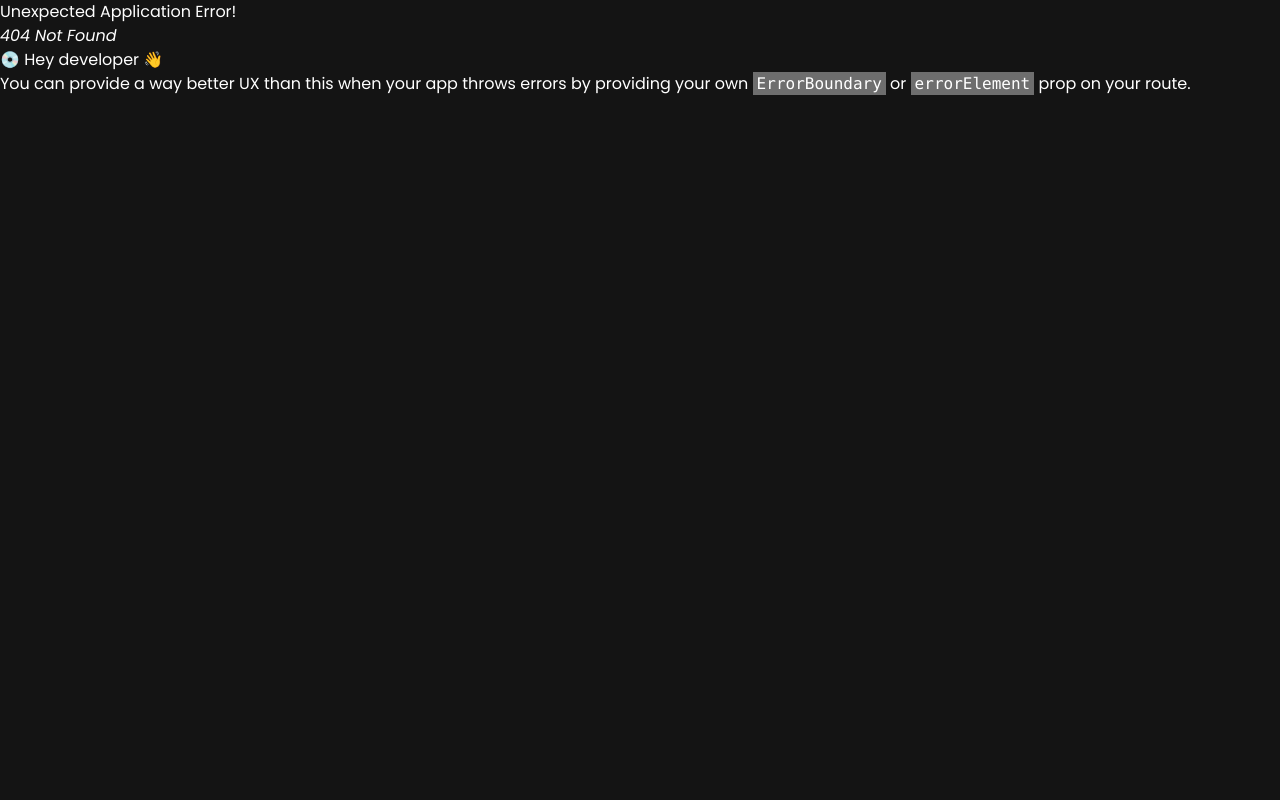
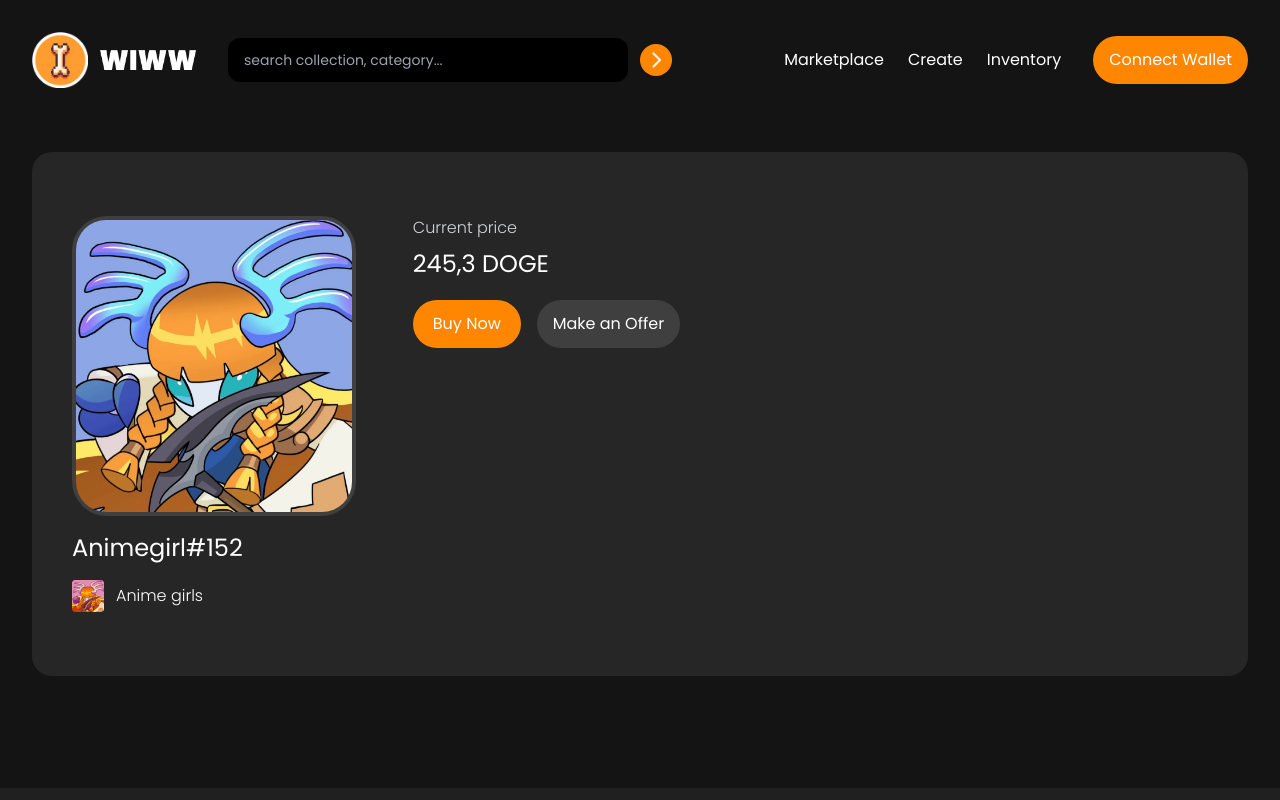
Before and after one commit to AbdurRehman1312/nft_marketplace, a React (Vite) app: page /buy-nft in a window 1280 px wide. Before the commit this address had no page. Shown: the top 800 px of the page. Built offline with nearby package versions, Linux system fonts and the light colour scheme.

Commit message:
refactor: Update NftCard styles for Inventory page

```diff
--- a/src/components/NftCard/NftCard.jsx
+++ b/src/components/NftCard/NftCard.jsx
@@ -4,7 +4,7 @@ import { Badge } from "@/components/ui/badge"
 import OrangeBtnArrow from '../OrangeBtnArrow/OrangeBtnArrow'
 import { Link } from 'react-router-dom'
 
-const NftCard = ({ buy = false, badge = true, highlighted = true, styles, nftimg, desc = true, nftName, nftCaption, boughtOrFloor, category }) => {
+const NftCard = ({ buy = false, badge = true, highlighted = true, styles, nftimg, desc = true, nftName, nftCaption, boughtOrFloor, category, link = "/marketplace" }) => {
     return (
         <div className={` md:h-[250px] h-[300px]   relative rounded-[30px] border-4 ${styles} ${highlighted ? 'border-orange-500' : 'border-secondary'} overflow-hidden`}>
             {badge ? (<Badge className="text-nowrap">{category}</Badge>) : null}
@@ -16,7 +16,7 @@ const NftCard = ({ buy = false, badge = true, highlighted = true, styles, nftimg
                         <p className='text-white font-extralight'>{nftCaption}</p>
                         {buy ? (<h1 className='text-white font-semibold'>{boughtOrFloor}</h1>) : null}
                     </div>
-                    <Link to='/marketplace' className='text-white text-sm font-semibold flex-shrink-0'><OrangeBtnArrow /></Link>
+                    <Link to={link} className='text-white text-sm font-semibold flex-shrink-0'><OrangeBtnArrow /></Link>
                 </div>
             </div>) : null}
         </div>
--- a/src/components/ui/carousel.jsx
+++ b/src/components/ui/carousel.jsx
@@ -133,9 +133,8 @@ CarouselContent.displayName = "CarouselContent"
 
 const CarouselItem = React.forwardRef(({ className, index, ...props }, ref) => {
   const { orientation, id, activeIndex } = useCarousel();
-  const isActive = id === "top-collection" && index === activeIndex; // Check if active for top-collection carousel
+  const isActive = id === "top-collection" && index === activeIndex;
 
-  // Conditional class name for scaling
   const itemClassName = cn(
     "w-full shrink-0 grow-0 transition-transform",
     isActive ? "scale-100" : "scale-100", // Apply scaling transformation only if active
--- a/src/main.jsx
+++ b/src/main.jsx
@@ -13,6 +13,7 @@ import Home from './pages/Home/Home.jsx';
 import MarketPlace from './pages/MarketPlace/MarketPlace.jsx';
 import Create from './pages/Create/Create.jsx';
 import Inventory from './pages/Inventory/Inventory.jsx';
+import BuyNft from './pages/BuyNft/BuyNft.jsx';
 
 
 
@@ -23,6 +24,7 @@ const router = createBrowserRouter(
       <Route path="marketplace" element={<MarketPlace />} />
       <Route path="create" element={<Create />} />
       <Route path="inventory" element={<Inventory />} />
+      <Route path="buy-nft" element={<BuyNft />} />
     </Route>
   )
 );
--- /dev/null
+++ b/src/pages/BuyNft/BuyNft.jsx
@@ -0,0 +1,37 @@
+import React from 'react'
+import * as images from "../../assets"
+import OrangeBtnText from '@/components/OrangeBtnText/OrangeBtnText'
+import GreyButton from '@/components/GreyButton/GreyButton'
+
+const BuyNft = () => {
+    return (
+        <div className=' md:container md:mx-auto px-3 py-8'>
+            <div className='bg-[#262626] rounded-[20px] px-10 py-16 flex justify-between gap-6 md:flex-row flex-col'>
+                <div className='flex flex-col gap-4 md:w-[25%] w-full'>
+                    <div className='h-[300px] border-4 border-secondary rounded-[35px]'>
+                        <img src={images.nft5} alt="" className='w-full h-[100%] object-cover rounded-[30px]' />
+                    </div>
+                    <h1 className="text-white text-lg md:text-2xl">Animegirl#152</h1>
+                    <div className='flex items-center gap-3'>
+                        <img src={images.nft2} alt="" className='w-8' />
+                        <span className='font-light'>Anime girls</span>
+                    </div>
+                </div>
+                <div className='md:w-[70%] w-full'>
+                    <div className='flex flex-col gap-5'>
+                        <div>
+                            <p className='font-light text-gray-300'>Current price</p>
+                            <p className=' text-lg md:text-2xl mt-2'>245,3 DOGE</p>
+                        </div>
+                        <div className='flex items-center gap-4'>
+                            <OrangeBtnText name="Buy Now" style="py-3 px-5" />
+                            <GreyButton name="Make an Offer" styles={"py-3"} />
+                        </div>
+                    </div>
+                </div>
+            </div>
+        </div>
+    )
+}
+
+export default BuyNft
--- a/src/pages/Inventory/Inventory.jsx
+++ b/src/pages/Inventory/Inventory.jsx
@@ -14,7 +14,8 @@ const inventoryItems = [{
   style: "w-full lg:w-[30%] xl:w-[23%] md:w-[30%]",
   nftName: "Animegirl#152",
   nftCaption: "Anime girls",
-  boughtOrFloor: "Bought at: 2.1 ETH"
+  boughtOrFloor: "Bought at: 2.1 ETH",
+  link: "/buy-nft"
 },
 {
   id: 2,
@@ -25,7 +26,8 @@ const inventoryItems = [{
   style: "w-full lg:w-[30%] xl:w-[23%] md:w-[30%]",
   nftName: "Animegirl#152",
   nftCaption: "Anime girls",
-  boughtOrFloor: "Bought at: 2.1 ETH"
+  boughtOrFloor: "Bought at: 2.1 ETH",
+  link: "/buy-nft"
 },
 {
   id: 3,
@@ -36,7 +38,8 @@ const inventoryItems = [{
   style: "w-full lg:w-[30%] xl:w-[23%] md:w-[30%]",
   nftName: "Animegirl#152",
   nftCaption: "Anime girls",
-  boughtOrFloor: "Bought at: 2.1 ETH"
+  boughtOrFloor: "Bought at: 2.1 ETH",
+  link: "/buy-nft"
 },
 {
   id: 4,
@@ -47,7 +50,8 @@ const inventoryItems = [{
   style: "w-full lg:w-[30%] xl:w-[23%] md:w-[30%]",
   nftName: "Animegirl#152",
   nftCaption: "Anime girls",
-  boughtOrFloor: "Bought at: 2.1 ETH"
+  boughtOrFloor: "Bought at: 2.1 ETH",
+  link: "/buy-nft"
 },
 {
   id: 5,
@@ -58,7 +62,8 @@ const inventoryItems = [{
   style: "w-full lg:w-[30%] xl:w-[23%] md:w-[30%]",
   nftName: "Animegirl#152",
   nftCaption: "Anime girls",
-  boughtOrFloor: "Bought at: 2.1 ETH"
+  boughtOrFloor: "Bought at: 2.1 ETH",
+  link: "/buy-nft"
 },
 {
   id: 6,
@@ -69,7 +74,8 @@ const inventoryItems = [{
   style: "w-full lg:w-[30%] xl:w-[23%] md:w-[30%]",
   nftName: "Animegirl#152",
   nftCaption: "Anime girls",
-  boughtOrFloor: "Bought at: 2.1 ETH"
+  boughtOrFloor: "Bought at: 2.1 ETH",
+  link: "/buy-nft"
 },
 {
   id: 7,
@@ -80,7 +86,8 @@ const inventoryItems = [{
   style: "w-full lg:w-[30%] xl:w-[23%] md:w-[30%]",
   nftName: "Animegirl#152",
   nftCaption: "Anime girls",
-  boughtOrFloor: "Bought at: 2.1 ETH"
+  boughtOrFloor: "Bought at: 2.1 ETH",
+  link: "/buy-nft"
 },
 {
   id: 8,
@@ -91,7 +98,8 @@ const inventoryItems = [{
   style: "w-full lg:w-[30%] xl:w-[23%] md:w-[30%]",
   nftName: "Animegirl#152",
   nftCaption: "Anime girls",
-  boughtOrFloor: "Bought at: 2.1 ETH"
+  boughtOrFloor: "Bought at: 2.1 ETH",
+  link: "/buy-nft"
 },
 ]
 const latestTransactions = [
```
